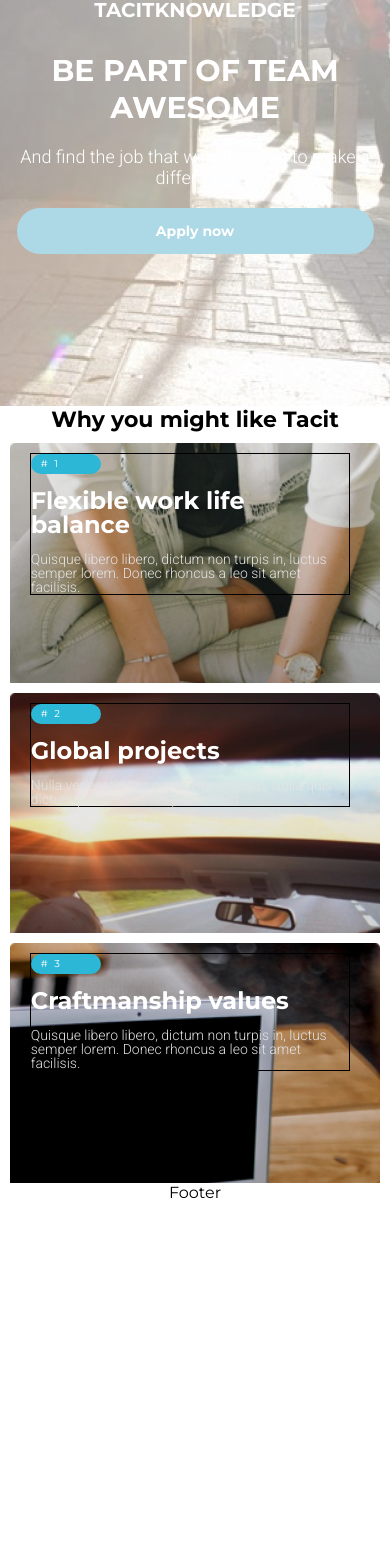
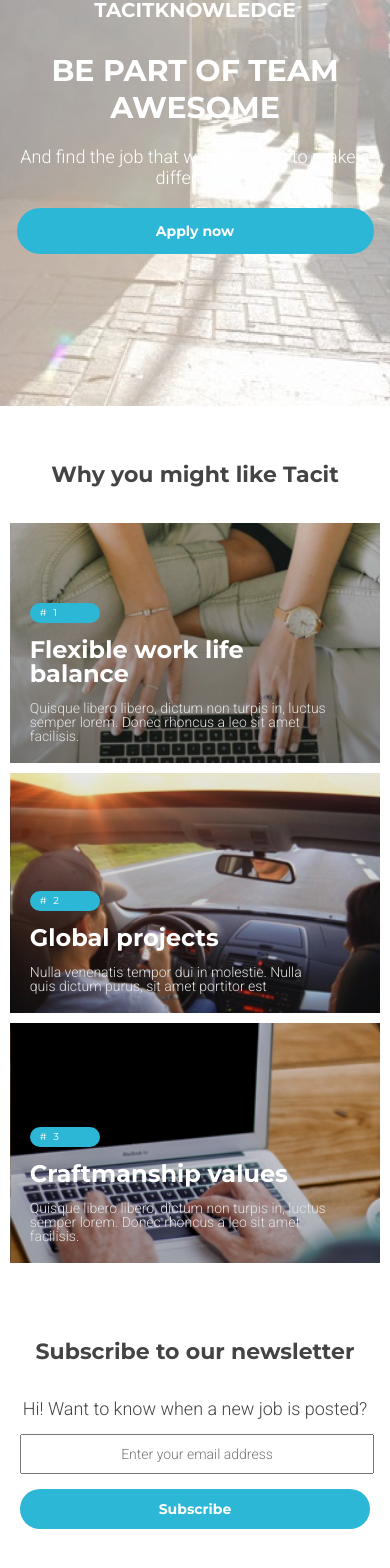
Before and after one commit to frdvorak/march19_website5, a React (Create React App) app: page / in a window 390 px wide. Shown: the part 134-1702 px from the top of the page. Before the commit the page ends 1336 px from the top, so only its background shows below. Built offline with nearby package versions, Linux system fonts and the light colour scheme.

Commit message:
mobile styles complete

```diff
--- a/src/App.css
+++ b/src/App.css
@@ -14,14 +14,13 @@
   height: auto;
   text-align: right;
   font-weight: 400;
-  font-size: 14px;
   color: #ffffff;
   z-index: 10;
-
 }
 .navigation__li {
   display: inline-block;
   height: 36px;
+  font-size: 14px;
   width: 90px;
   line-height: 36px;
   text-align: center;
@@ -32,15 +31,17 @@
 }
 .navigation__li:hover {
   background-color: #ffffff;
-  color: blue;
+  color: #2cb7d6;
+  font-weight: 700;
 }
 .navigation__li:nth-of-type(2) {
   border: 3px solid #ffffff;
 }
+
+
 /* Header **********************************/
 .header {
   display: block;
-  background-color: blue;
   position: relative;
   height: 540px;
   color:#ffffff;
@@ -72,8 +73,8 @@
 .header__wrapper__button {
   display: block;
   width: 90%;
-  background: lightblue;
-  border: 3px solid lightblue;
+  background: #2cb7d6;
+  border: 3px solid #2cb7d6;
   position: relative;
   margin: 20px auto;
   height: 40px;
@@ -85,15 +86,20 @@
 }
 .header__wrapper__button:hover {
   background: rgba(0,0,0,0);
+  color: #2cb7d6;
 }
+
+
 /* Section **********************************/
-.section {
-
-}
 .section__h4 {
   font-size: 22px;
-  font-weight: 22px;
+  font-weight: 700;
+  color: #444444;
+  margin-top: 55px;
+  margin-bottom: 35px;
 }
+
+
 /* Article **********************************/
 .article {
  display: block;
@@ -101,6 +107,7 @@
  height: 240px;
  color: #ffffff;
  background-size: cover;
+ background-position: center;
  padding: 10px;
  padding-left: 20px;
  padding-right: 30px;
@@ -111,7 +118,10 @@
  text-align: left;
 }
 .article__wrapper {
-border: 1px solid black;
+  display: block;
+  width: 80%;
+  position: absolute;
+  bottom: 20px; left:20px;
 }
 .article:nth-of-type(1){
   background-image: url('/img/article1_@1x.jpg');
@@ -123,7 +133,7 @@ border: 1px solid black;
   background-image: url('/img/article3_@1x.jpg');
 }
 .article__wrapper__number {
-  display: block;
+  display: inline-block;
   width: 60px;
   height: 20px;
   line-height: 20px;
@@ -148,3 +158,49 @@ border: 1px solid black;
   color: #e3e3e3;
   margin-top: 15px;
 }
+
+
+/* Footer **********************************/
+.footer {
+  padding: 20px;
+}
+.footer__h1 {
+  font-size: 22px;
+  font-weight: 700;
+  color: #444444;
+  margin-top: 55px;
+  margin-bottom: 35px;
+}
+.footer__form__label {
+  font-size: 18px;
+  line-height: 14px;
+  font-family: 'Roboto', sans-serif;
+  font-weight: 300;
+  color: #444444;
+  margin-top: 55px;
+  margin-bottom: 35px;
+}
+.footer__form__input {
+  display: block;
+  width: 100%;
+  font-family: 'Roboto', sans-serif;
+  font-weight: 300;
+  font-size: 14px;
+  line-height: 14px;
+  margin-top: 15px;
+  text-align: center;
+  padding: 10px 0;
+}
+.footer__form__submit {
+  display: block;
+  width: 100%;
+  font-weight: 700;
+  font-size: 14px;
+  line-height: 40px;
+  margin-top: 15px;
+  margin-bottom: 50px;
+  color: #ffffff;
+  text-align: center;
+  border-radius: 40px;
+  background-color: #2cb7d6;
+}
--- a/src/components/footer.js
+++ b/src/components/footer.js
@@ -4,7 +4,14 @@ class Footer extends Component {
     state = {}
     render() {
         return (
-            <footer>Footer</footer>
+            <footer className="footer">
+                <h1 className="footer__h1">Subscribe to our newsletter</h1>
+                <form className="footer__form" action="">
+                    <label className="footer__form__label" for="subscribe">Hi! Want to know when a new job is posted?</label>
+                    <input className="footer__form__input" type="text" id="subscribe" name="email" placeholder="Enter your email address" />
+                    <imput className="footer__form__submit" type="submit" id="submit" name="submit" >Subscribe</imput>
+                </form>
+            </footer>
         );
     }
 }
```
